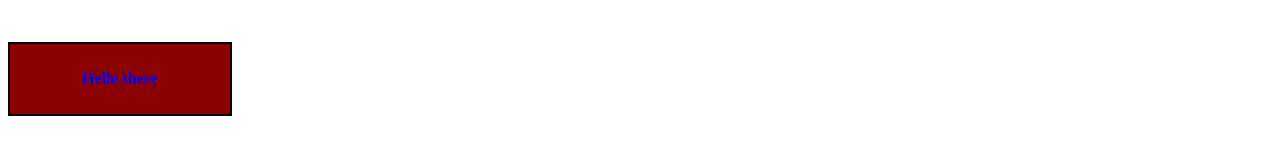
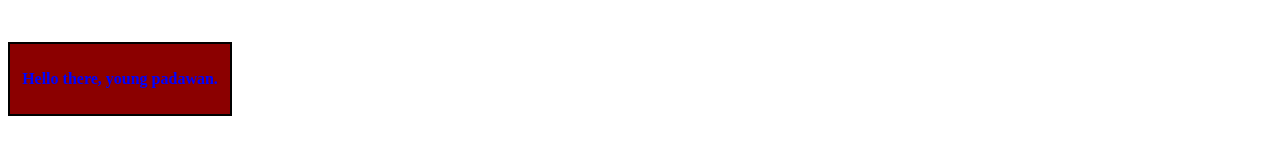
Before and after one commit to oscar-rodrigo/my-test-project, a plain HTML site: page index.html in a window 1280 px wide. Shown: the part 352-512 px from the top of the page. Drawn offline with Linux system fonts and the light colour scheme.

Commit message:
young padawan

```diff
--- a/index.html
+++ b/index.html
@@ -30,7 +30,7 @@
 <br>
 <br>
 <div class="cody">
-    <p>Hello there</p>
+    <p>Hello there, young padawan.</p>
 </div>
 <br>
 <br>
```
